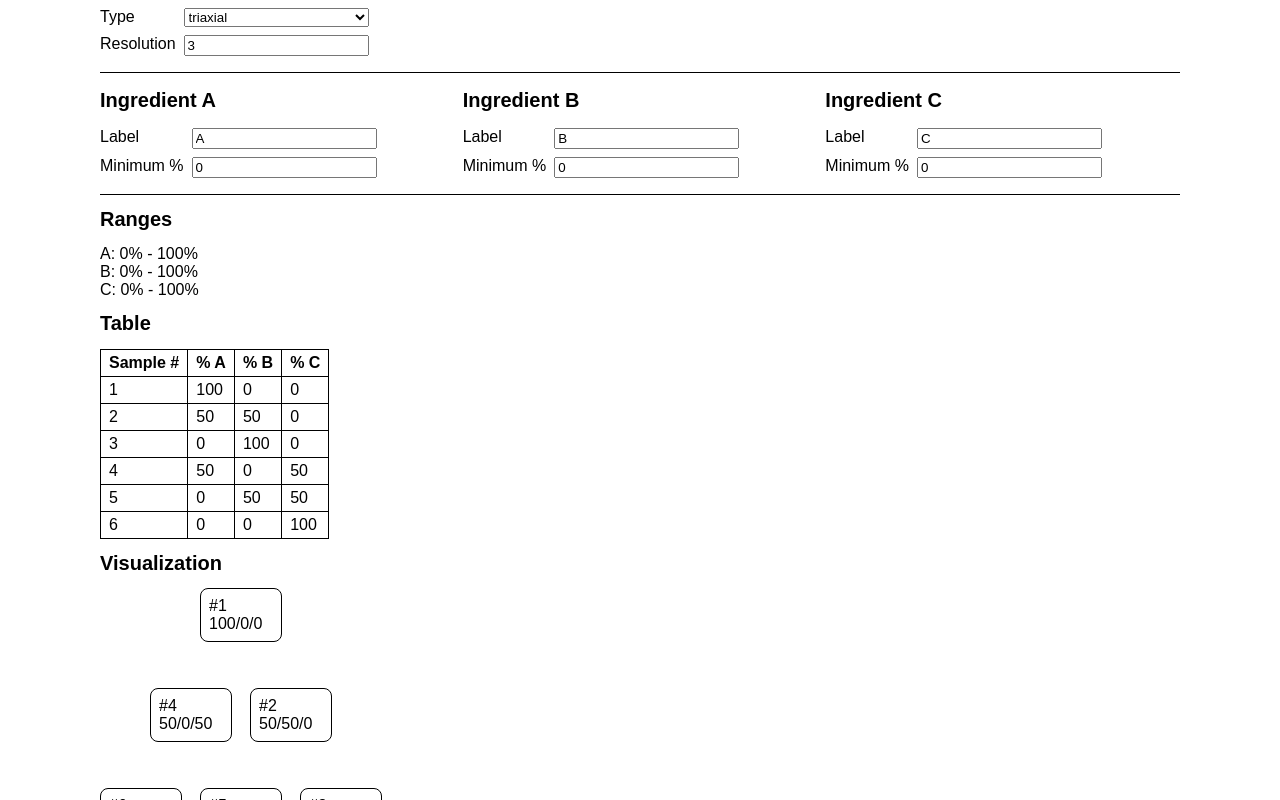
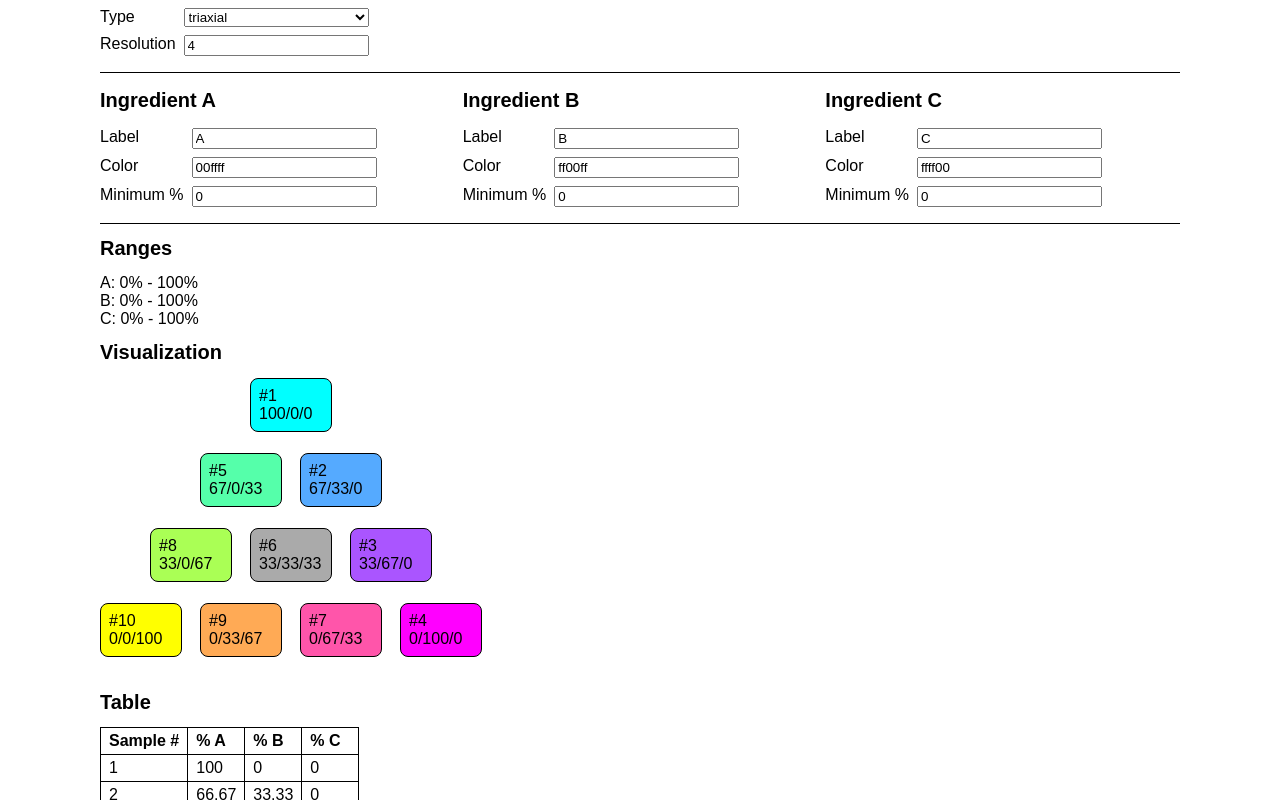
Before and after one commit to 12eh/blend-tool, a React (Vite) app: page / in a window 1280 px wide. Shown: the top 800 px of the page. Built offline with nearby package versions, Linux system fonts and the light colour scheme.

Commit message:
Add color to visualization

```diff
--- a/src/App.tsx
+++ b/src/App.tsx
@@ -14,7 +14,7 @@ const BLEND_TYPES = [
 type BlendType = (typeof BLEND_TYPES)[number];
 
 function App() {
-  const [resolution, setResolution] = useState(3);
+  const [resolution, setResolution] = useState(4);
   const [blendType, setBlendType] = useState<BlendType>(BLEND_TYPES[0]);
   const [conditionalFormValues, setConditionalFormValues] = useState<{
     [k: string]: number | string;
--- a/src/TriaxialBlend.tsx
+++ b/src/TriaxialBlend.tsx
@@ -2,6 +2,7 @@ import { useEffect, useState, type ReactElement } from "react";
 import "./TriaxialBlend.css";
 import { NumericInput } from "./NumericInput";
 import { TextInput } from "./TextInput";
+import { parseColor, scale, sum, toCSS } from "./utils";
 
 const defaultFormValues = {
   minA: 0,
@@ -10,6 +11,9 @@ const defaultFormValues = {
   labelA: "A",
   labelB: "B",
   labelC: "C",
+  colorA: "00ffff",
+  colorB: "ff00ff",
+  colorC: "ffff00",
 };
 type FormValues = typeof defaultFormValues;
 type FormProps = {
@@ -32,6 +36,12 @@ export function TriaxialBlendForm(props: FormProps): ReactElement<FormProps> {
           defaultValue={values.labelA}
           onChange={(v) => setValues({ ...values, labelA: v })}
         />
+        <TextInput
+          id="color-a"
+          label="Color"
+          defaultValue={values.colorA}
+          onChange={(v) => setValues({ ...values, colorA: v })}
+        />
         <NumericInput
           id="min-a"
           label="Minimum %"
@@ -48,6 +58,12 @@ export function TriaxialBlendForm(props: FormProps): ReactElement<FormProps> {
           defaultValue={values.labelB}
           onChange={(v) => setValues({ ...values, labelB: v })}
         />
+        <TextInput
+          id="color-b"
+          label="Color"
+          defaultValue={values.colorB}
+          onChange={(v) => setValues({ ...values, colorB: v })}
+        />
         <NumericInput
           id="min-b"
           label="Minimum %"
@@ -59,10 +75,16 @@ export function TriaxialBlendForm(props: FormProps): ReactElement<FormProps> {
       <div className="column-three form-area">
         <h1>Ingredient C</h1>
         <TextInput
-          id="label-a"
+          id="label-c"
           label="Label"
           defaultValue={values.labelC}
           onChange={(v) => setValues({ ...values, labelC: v })}
+        />
+        <TextInput
+          id="color-c"
+          label="Color"
+          defaultValue={values.colorC}
+          onChange={(v) => setValues({ ...values, colorC: v })}
         />
         <NumericInput
           id="min-c"
@@ -122,6 +144,37 @@ export function TriaxialBlend(props: ResultsProps): ReactElement<ResultsProps> {
       {formValues.labelA}: {formValues.minA}% - {maxA}%<br />
       {formValues.labelB}: {formValues.minB}% - {maxB}%<br />
       {formValues.labelC}: {formValues.minC}% - {maxC}%<br />
+      <h1>Visualization</h1>
+      <div
+        id="triaxial-visualization"
+        style={{
+          height: `${75 * resolution}px`,
+          width: `${100 * resolution}px`,
+        }}
+      >
+        {samples.map((s) => {
+          const color = sum(
+            scale(parseColor(formValues.colorA), s.percentA / 100),
+            scale(parseColor(formValues.colorB), s.percentB / 100),
+            scale(parseColor(formValues.colorC), s.percentC / 100)
+          );
+          return (
+            <div
+              className="sample"
+              style={{
+                left: `${(50 * (resolution - 1 - s.i + s.j)) / resolution}%`,
+                top: `${((s.i + s.j) * 100) / resolution}%`,
+                background: toCSS(color),
+              }}
+            >
+              #{s.id}
+              <br />
+              {Math.round(s.percentA)}/{Math.round(s.percentB)}/
+              {Math.round(s.percentC)}
+            </div>
+          );
+        })}
+      </div>
       <h1>Table</h1>
       <table>
         <thead>
@@ -141,29 +194,6 @@ export function TriaxialBlend(props: ResultsProps): ReactElement<ResultsProps> {
           ))}
         </tbody>
       </table>
-      <h1>Visualization</h1>
-      <div
-        id="triaxial-visualization"
-        style={{
-          height: `${100 * resolution}px`,
-          width: `${100 * resolution}px`,
-        }}
-      >
-        {samples.map((s) => (
-          <div
-            className="sample"
-            style={{
-              left: `${(50 * (resolution - 1 - s.i + s.j)) / resolution}%`,
-              top: `${((s.i + s.j) * 100) / resolution}%`,
-            }}
-          >
-            #{s.id}
-            <br />
-            {Math.round(s.percentA)}/{Math.round(s.percentB)}/
-            {Math.round(s.percentC)}
-          </div>
-        ))}
-      </div>
     </>
   );
 }
--- /dev/null
+++ b/src/utils.ts
@@ -0,0 +1,28 @@
+export type RGB = {
+  r: number;
+  g: number;
+  b: number;
+};
+
+export function parseColor(hexCode: string): RGB {
+  const r = parseInt(hexCode.slice(0, 2), 16);
+  const g = parseInt(hexCode.slice(2, 4), 16);
+  const b = parseInt(hexCode.slice(4, 6), 16);
+  return { r, g, b };
+}
+
+export function toCSS(color: RGB): string {
+  return `rgb(${color.r},${color.g},${color.b})`;
+}
+
+export function scale(color: RGB, scl: number): RGB {
+  return { r: color.r * scl, g: color.g * scl, b: color.b * scl };
+}
+
+export function sum(...colors: RGB[]): RGB {
+  return colors.reduce((prev, curr) => ({
+    r: prev.r + curr.r,
+    g: prev.g + curr.g,
+    b: prev.b + curr.b,
+  }));
+}
```
